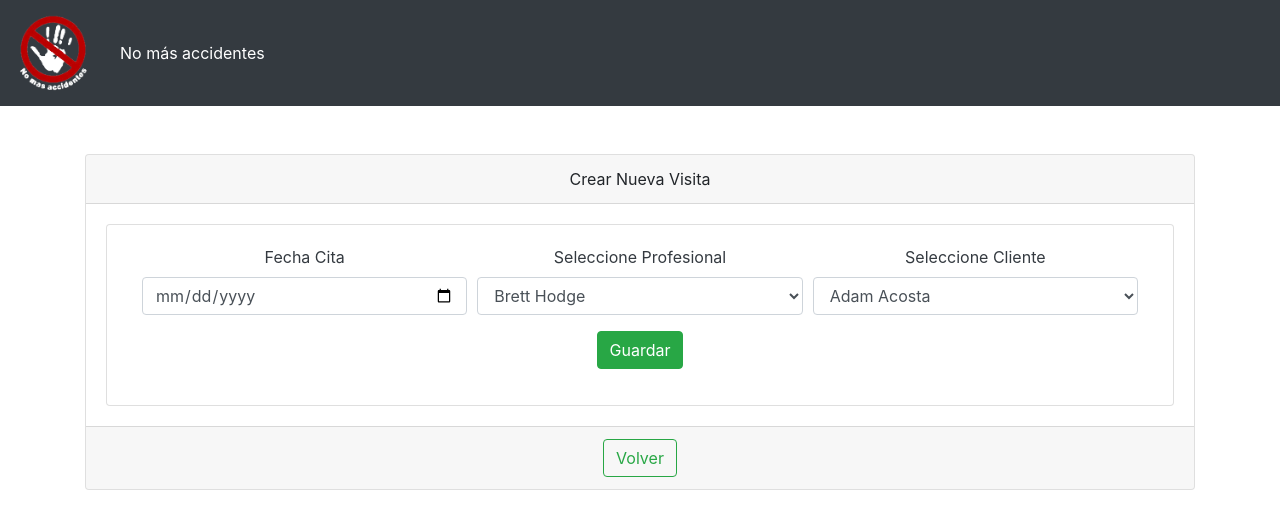
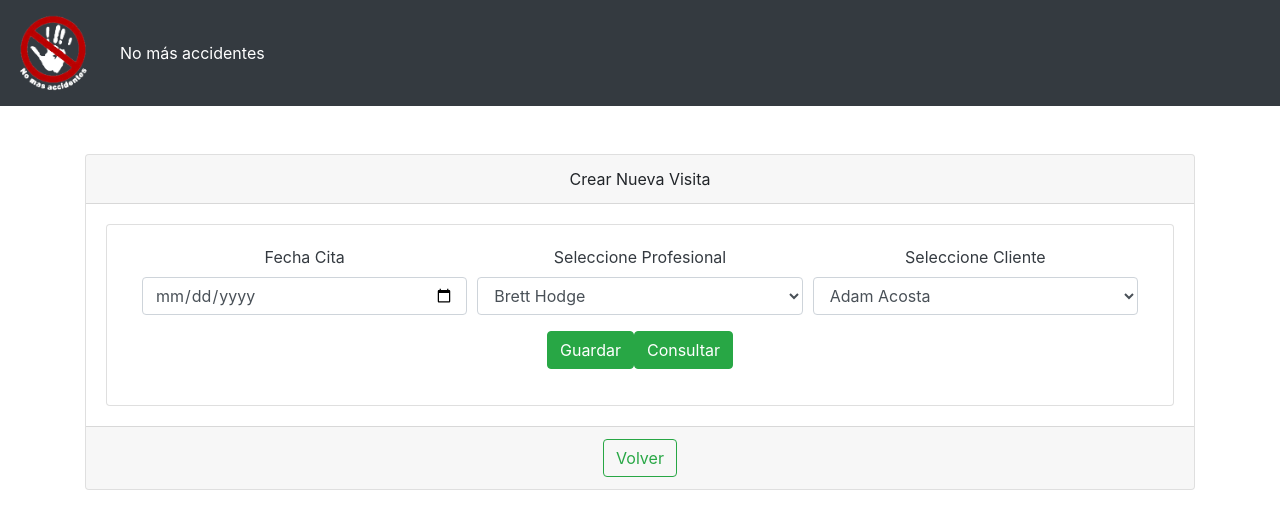
Before and after one commit to maxquevedo/KeepItSafe, an Angular app in the folder portafolioPrueba01/: page /planificarvisita in a window 1280 px wide. Shown: the top 528 px of the page. Built offline with nearby package versions, Linux system fonts and the light colour scheme; no server answers.

Commit message:
se eliminan errores de consola.

```diff
--- a/portafolioPrueba01/src/app/Components/planificarvisita/planificarvisita.component.html
+++ b/portafolioPrueba01/src/app/Components/planificarvisita/planificarvisita.component.html
@@ -34,6 +34,7 @@
                         <div class="row">
                             <div class=" form-group col-sm-12">
                                 <button class="btn btn-success">Guardar</button>
+                                <button class="btn btn-success">Consultar</button>
 
                             </div>
                         </div>
--- a/portafolioPrueba01/src/app/Components/planificarvisita/planificarvisita.component.ts
+++ b/portafolioPrueba01/src/app/Components/planificarvisita/planificarvisita.component.ts
@@ -49,6 +49,10 @@ export class PlanificarvisitaComponent implements OnInit {
 
   }
 
+  getagenda(){
+
+  }
+
 
 
 }
--- a/portafolioPrueba01/src/app/Components/profesionales/form-prof.component.html
+++ b/portafolioPrueba01/src/app/Components/profesionales/form-prof.component.html
@@ -43,13 +43,14 @@
                         <ng-template #esleBlock>
                             <button class="btn btn-primary" role="button" (click)="update()">Editar</button>
                         </ng-template>
-                        <button class="btn btn-warning" style="margin-left: 10%;" role="button">Volver</button>
 
                     </div>
 
                 </div>
 
             </form>
+            <button class="btn btn-warning" style="margin-left: 10%;" role="button" >Volver</button>
+
 
 
 
```
Also changed, not shown: 1 other file (tests, documents, lock files or other folders).
